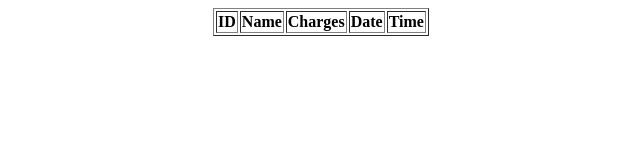
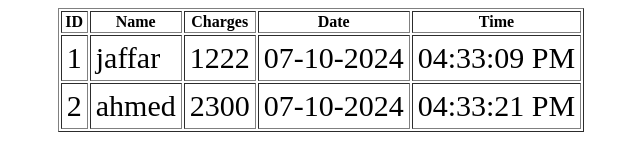
Before and after one commit to Pegasuszr/eSports-Customer-Database, a plain HTML site: page index.html in a window 1280 px wide. Shown: the whole page, without its empty margins (319-959 px from the left). Drawn offline with Linux system fonts and the light colour scheme.

Commit message:
Upload SQLite data

```diff
--- a/index.html
+++ b/index.html
@@ -1 +1 @@
-<html><head><title>eSports Gaming Zone</title><style>td { padding: 5px; font-size:30px; }.table-container { display: flex; justify-content: center; }</style></head><body><div class='table-container'><table border='1'><tr><th>ID</th><th>Name</th><th>Charges</th><th>Date</th><th>Time</th></tr></table></div></body></html>
+<html><head><title>eSports Gaming Zone</title><style>td { padding: 5px; font-size:30px; }.table-container { display: flex; justify-content: center; }</style></head><body><div class='table-container'><table border='1'><tr><th>ID</th><th>Name</th><th>Charges</th><th>Date</th><th>Time</th></tr><tr><td>1</td><td>jaffar</td><td>1222</td><td>07-10-2024</td><td>04:33:09 PM</td></tr><tr><td>2</td><td>ahmed</td><td>2300</td><td>07-10-2024</td><td>04:33:21 PM</td></tr></table></div></body></html>
```
